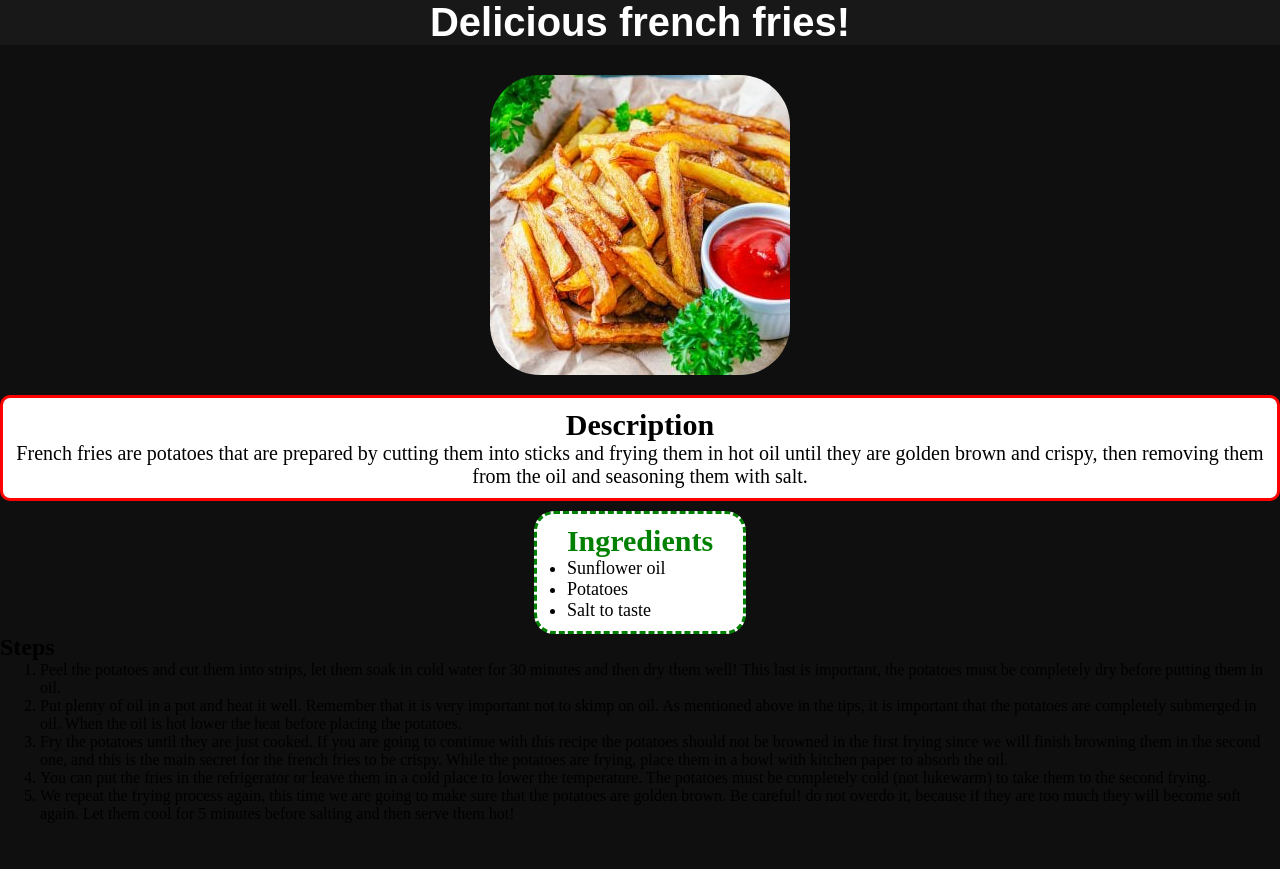
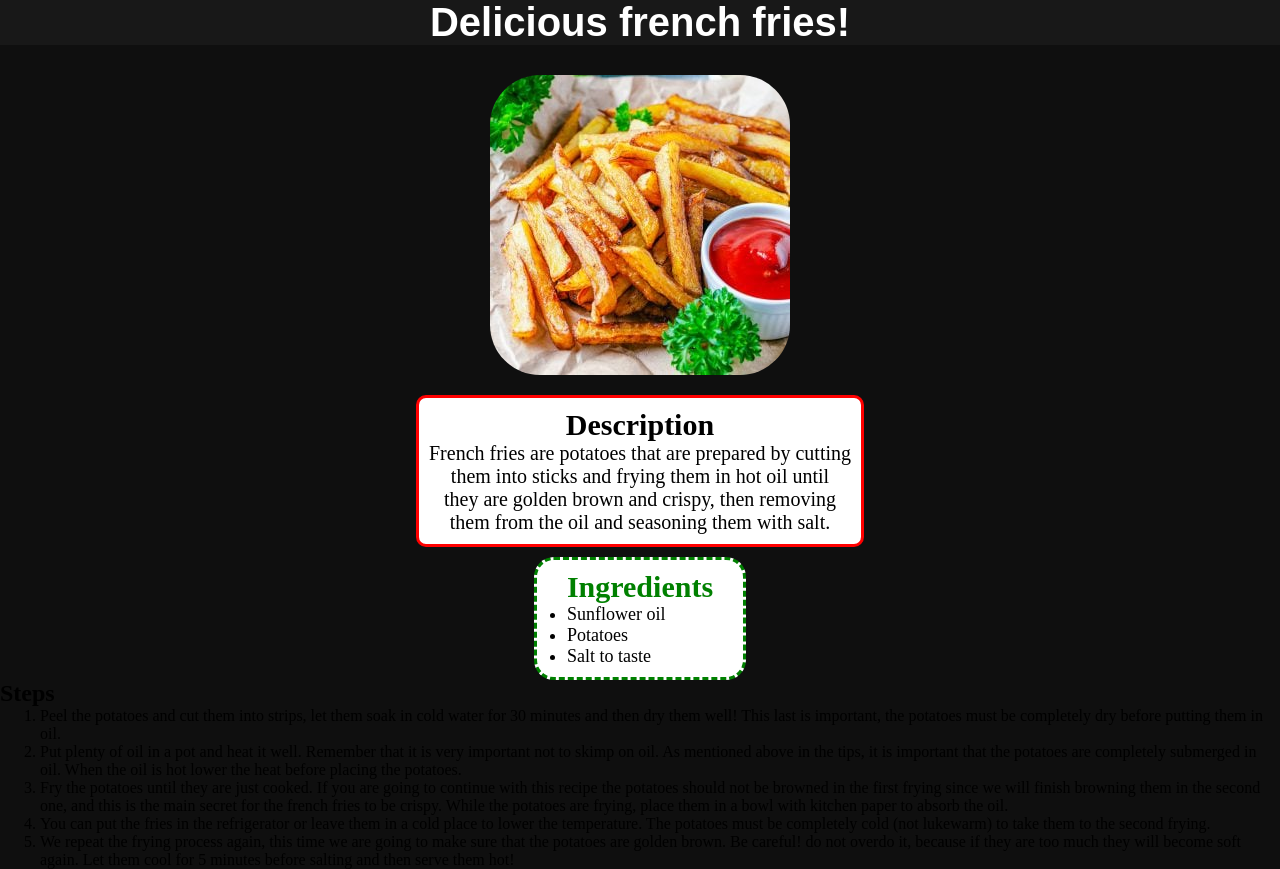
Before and after one commit to alexisfsd/odin-recipes, a plain HTML site: page recipes/french-fries.html in a window 1280 px wide. Before the commit the page ends 823 px from the top, so only its background shows below. Drawn offline with Linux system fonts and the light colour scheme.

Commit message:
Add <p> tags to description section

```diff
--- a/recipes/french-fries.html
+++ b/recipes/french-fries.html
@@ -12,7 +12,12 @@
   <img class="img-recipe img-french-fries" src="./images-recipes/french-fries.jpg">
   <div class="description-recipe-div">
     <h2 class="description-recipe-title">Description</h2>
-    <p class="description-recipe">French fries are potatoes that are prepared by cutting them into sticks and frying them in hot oil until they are golden brown and crispy, then removing them from the oil and seasoning them with salt.</p>
+    <p class="description-recipe">French fries are potatoes that are prepared by cutting </p>
+    <p class="description-recipe">them into sticks and frying them in hot oil until </p>
+    <p class="description-recipe">they are golden brown and crispy, then removing</p>
+    <p class="description-recipe">
+      them from the oil and seasoning them with salt.
+    </p>
   </div>
 
   <div class="ingredients-div">
```
